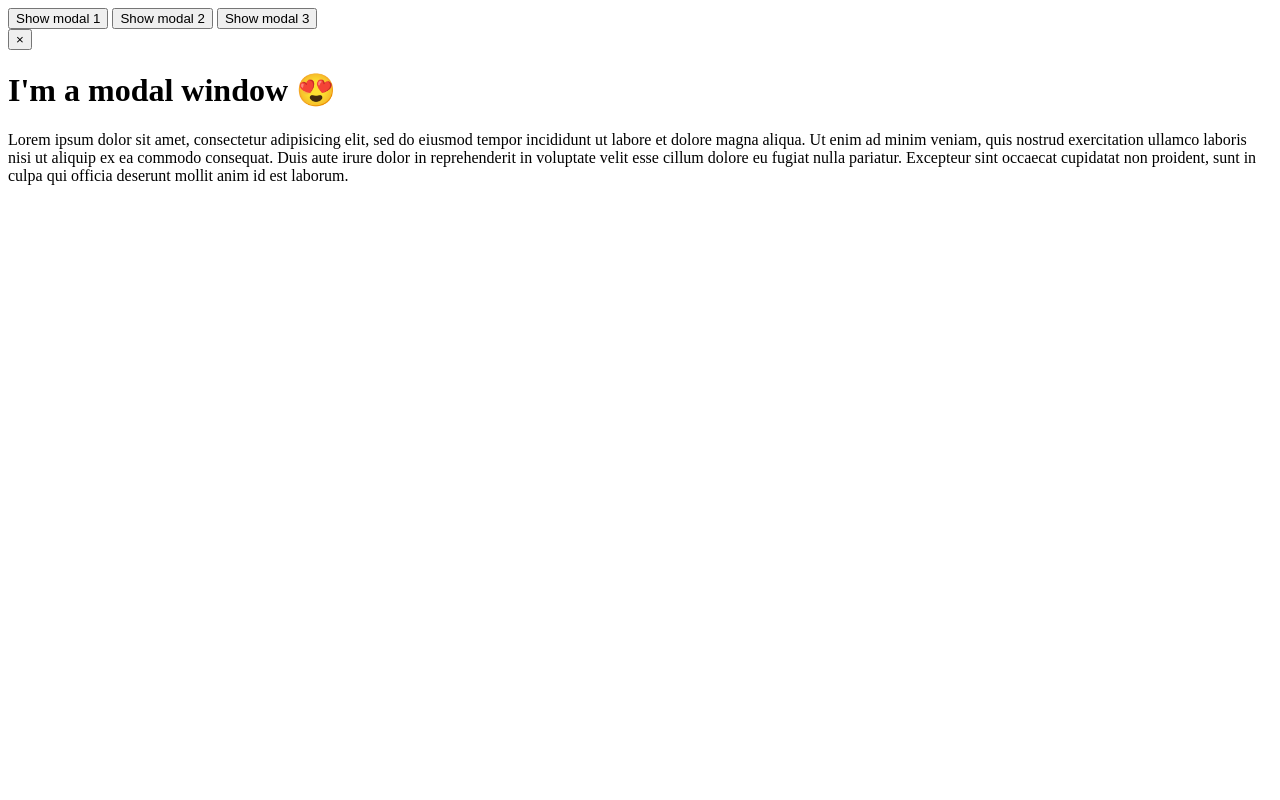
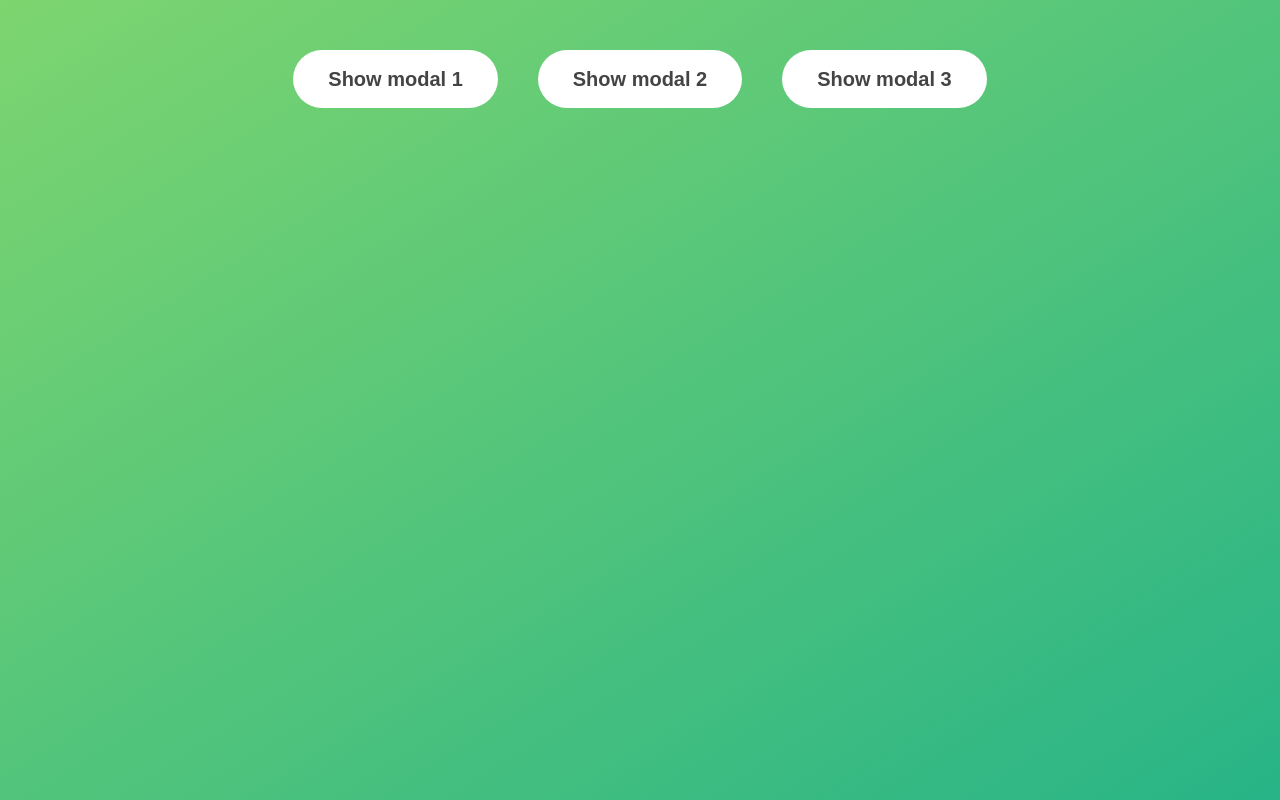
Before and after one commit to 7Creed/modal, a plain HTML site: page index.html in a window 1280 px wide. Drawn offline with Linux system fonts and the light colour scheme; the site is published under a folder, as on GitHub Pages, so addresses that start at the root find nothing.

Commit message:
modal-page

```diff
--- a/index.html
+++ b/index.html
@@ -4,7 +4,7 @@
     <meta charset="UTF-8" />
     <meta name="viewport" content="width=device-width, initial-scale=1.0" />
     <meta http-equiv="X-UA-Compatible" content="ie=edge" />
-    <link rel="stylesheet" href="/start/style.css" />
+    <link rel="stylesheet" href="style.css" />
     <title>Modal window</title>
   </head>
   <body>
@@ -27,6 +27,6 @@
     </div>
     <div class="overlay hidden"></div>
 
-    <script src="/start/script.js"></script>
+    <script src="script.js"></script>
   </body>
 </html>
```
Also changed, not shown: script.js (renamed from start/script.js), style.css (renamed from start/style.css), 2 other files.
